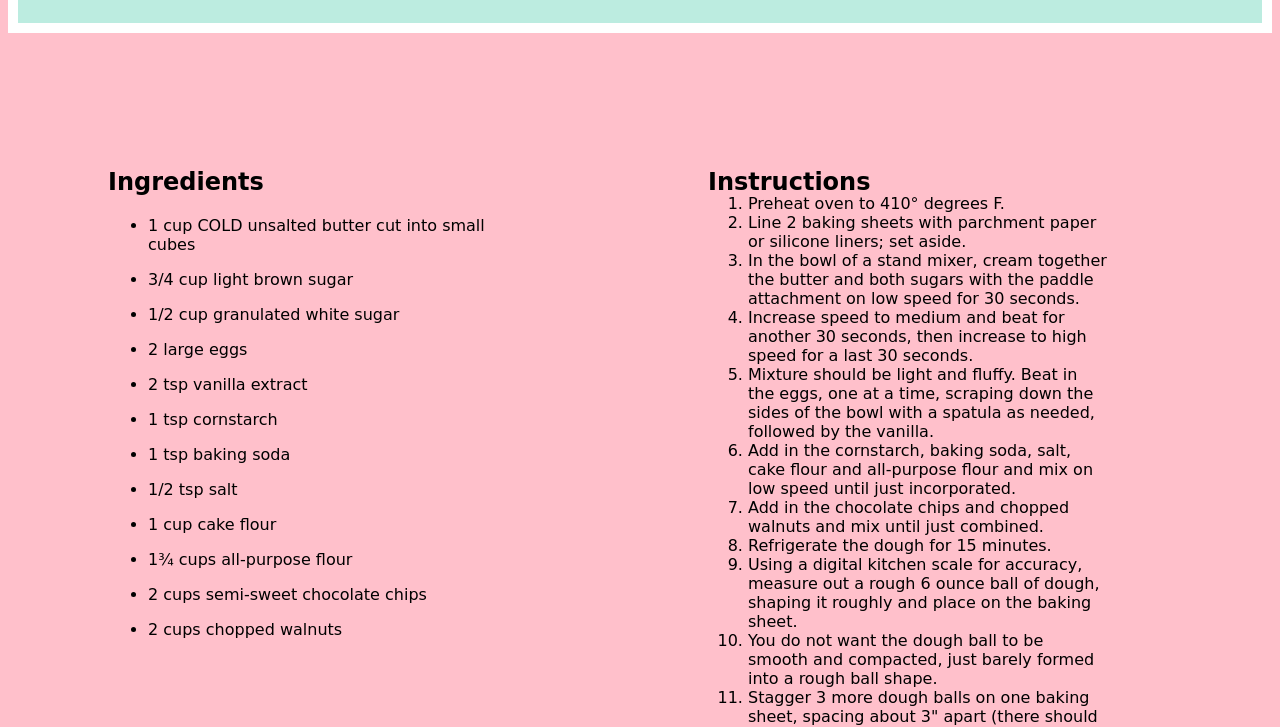
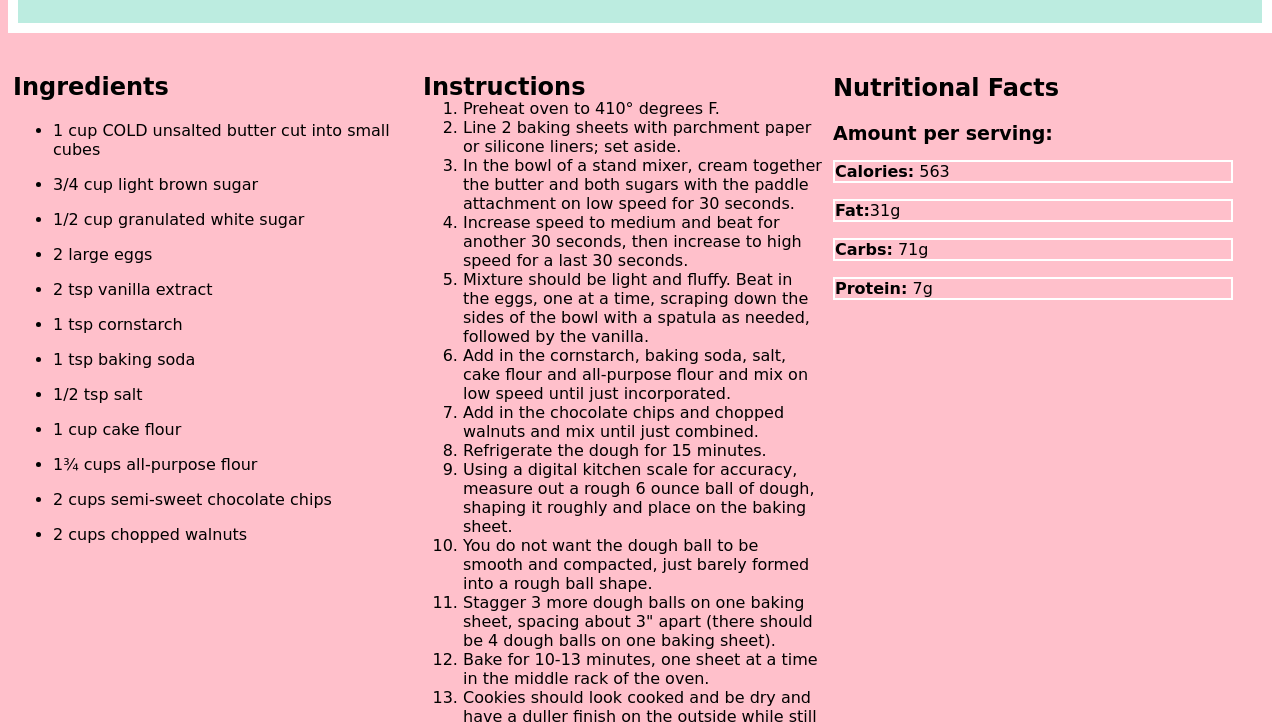
Before and after one commit to sabrinaacham/Dessert-Website-, a plain HTML site: page index.html in a window 1280 px wide. Shown: the part 1492-2219 px from the top of the page. Drawn offline with Linux system fonts and the light colour scheme; a web font is replaced by a local one.

Commit message:
Update style.css

```diff
--- a/style.css
+++ b/style.css
@@ -62,7 +62,7 @@ height: 500px;}
 .column1of3, .column2of3, .column3of3 {
 width: 400px;
 float: left;
-margin: 100px;}
+margin: 5px;}
 
 ol>div{
    line-height: 1.5em;}
```
